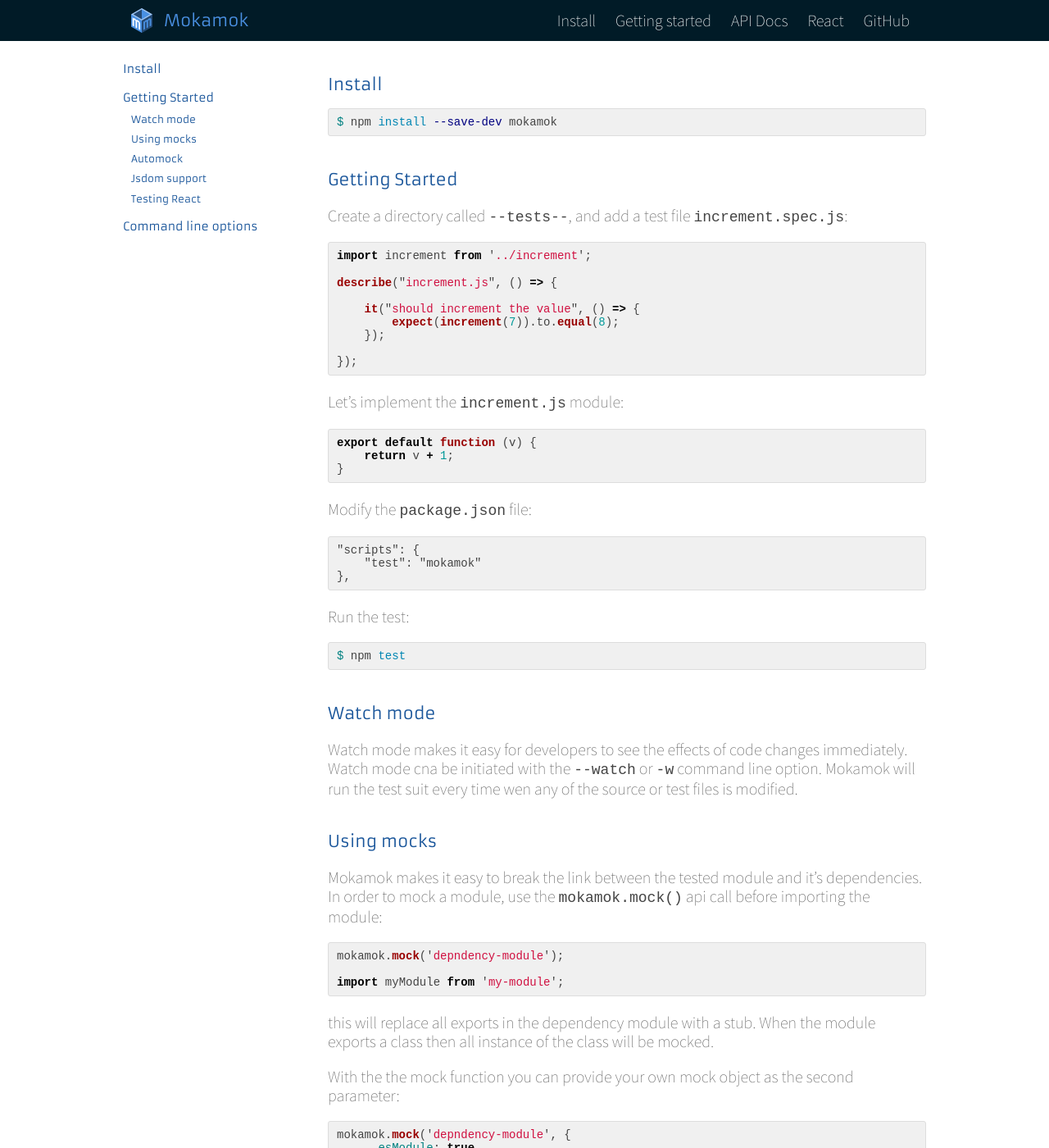
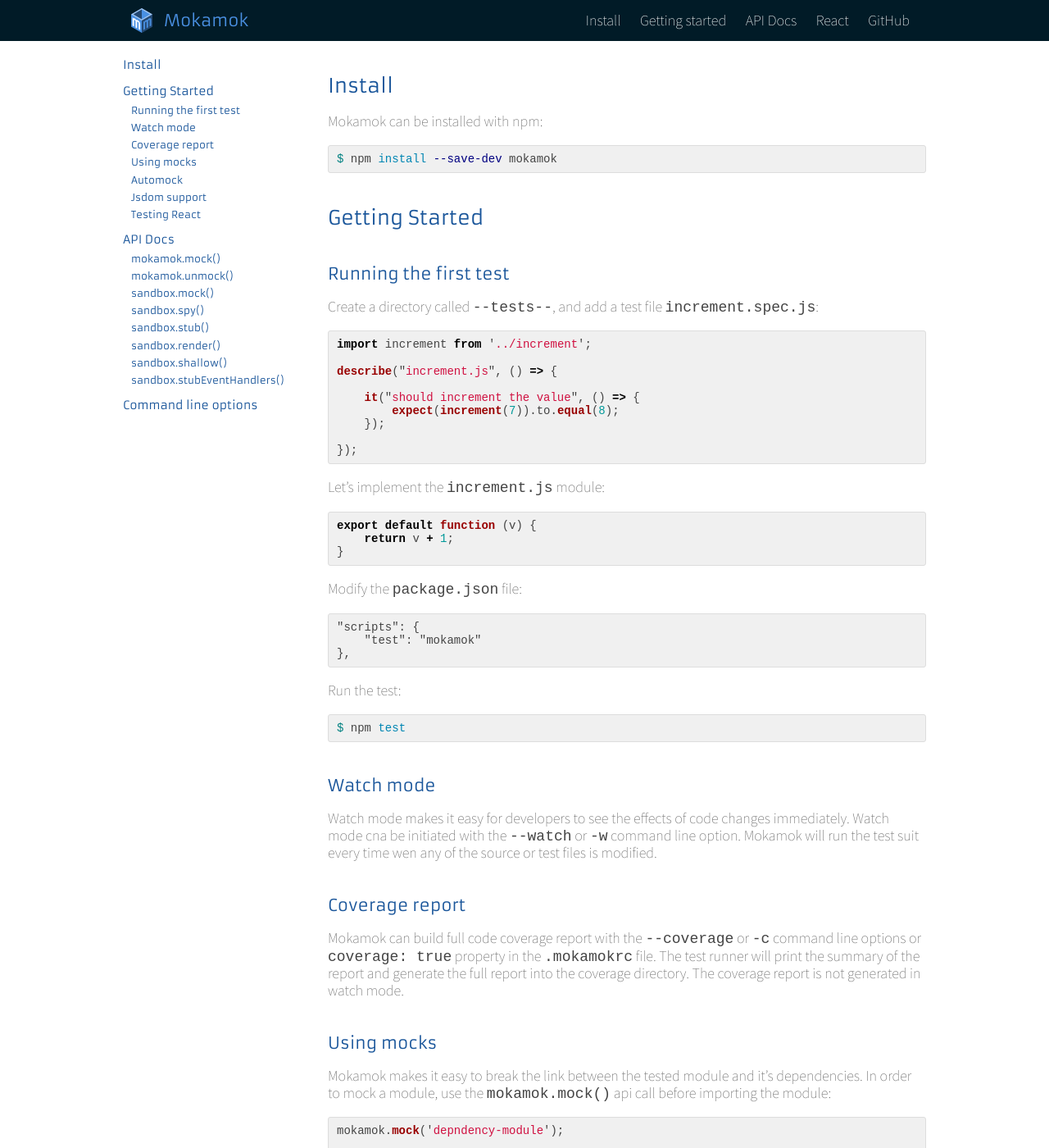
Before and after one commit to ggyorfi/mokamok, a Jekyll site: the page built from docs.md, in a window 1280 px wide and 1400 px high. Shown: the whole window at 82% size. Built offline with Jekyll 4.4.1, drawn with Linux system fonts in a browser that asks for light colours; some of the changed text lies outside the part shown.

Commit message:
Full documentation

````diff
--- a/_includes/header.html
+++ b/_includes/header.html
@@ -5,7 +5,7 @@
             <li><a href="docs.html#install">Install</a></li>
             <li><a href="docs.html#getting-started">Getting started</a></li>
             <li><a href="docs.html#api">API Docs</a></li>
-            <li><a href="docs.html#react">React</a></li>
+            <li><a href="docs.html#testing-react">React</a></li>
             <li><a href="https://github.com/ggyorfi/mokamok">GitHub</a></li>
         </ul>
     </div>
--- a/css/style.scss
+++ b/css/style.scss
@@ -9,7 +9,7 @@
     margin: 0;
     font-family: 'Source Sans Pro', sans-serif;
     font-weight: 300;
-    font-size: 20px;
+    font-size: 18px;
     color: #666;
 }
 
@@ -26,24 +26,27 @@
     position: relative;
 }
 
+strong {
+    font: normal 16px Armata, sans-serif;
+}
+
 a {
     color: #19559A;
     text-decoration: none;
 }
 
 h1, h2, h3, h4, h5 {
+    margin-top: 40px;
     font: normal 24px Armata, sans-serif;
     color: #19559A;
 }
 
 h2 {
     font-size: 20px;
-    margin-top: 40px;
 }
 
 h3, h4, h5 {
-    font-size: 26px;
-    margin-top: 30px;
+    font-size: 16px;
 }
 
 code {
@@ -100,6 +103,12 @@
 
 nav + article {
     margin-left: 250px;
+    padding-bottom: 200px;
+
+    ul {
+        list-style: none;
+        padding-left: 1em;
+    }
 }
 
 .logo {
--- a/docs.md
+++ b/docs.md
@@ -8,24 +8,39 @@
 
 * [Install](#install)
 * [Getting Started](#getting-started)
+    * [Running the first test](running-the-first-test)
     * [Watch mode](#watch-mode)
+    * [Coverage report](#coverage)
     * [Using mocks](#mocks)
     * [Automock](#automock)
     * [Jsdom support](#jsdom)
     * [Testing React](#testing-react)
+* [API Docs](#api)
+    * [mokamok.mock()](#api-sandbox-mock)
+    * [mokamok.unmock()](#api-mokamok-unmock)
+    * [sandbox.mock()](#api-sandbox-mock)
+    * [sandbox.spy()](#api-sandbox-spy)
+    * [sandbox.stub()](#api-sandbox-stub)
+    * [sandbox.render()](#api-mokamok-render)
+    * [sandbox.shallow()](#api-mokamok-shallow)
+    * [sandbox.stubEventHandlers()](#api-mokamok-stu-eEvent-handlers)
 * [Command line options](#cli)
 
 </nav>
 
 <article markdown="1">
 
-## <a name="install" class="anchor"></a>Install
+# <a name="install" class="anchor"></a>Install
+
+Mokamok can be installed with npm:
 
 ```bash
 $ npm install --save-dev mokamok
 ```
 
-## <a name="getting-started" class="anchor"></a>Getting Started
+# <a name="getting-started" class="anchor"></a>Getting Started
+
+## <a name="running-the-first-test" class="anchor"></a>Running the first test
 
 Create a directory called `--tests--`, and add a test file `increment.spec.js`:
 
@@ -70,6 +85,14 @@
 every time wen any of the source or test files is modified.
 
 
+## <a name="coverage" class="anchor"></a>Coverage report
+
+Mokamok can build full code coverage report with the `--coverage` or `-c` command line options
+or `coverage: true` property in the `.mokamokrc` file. The test runner will print the summary
+of the report and generate the full report into the coverage directory. The coverage report is
+not generated in watch mode.
+
+
 ## <a name="mocks" class="anchor"></a>Using mocks
 
 Mokamok makes it easy to break the link between the tested module and it's dependencies. In order
@@ -108,7 +131,8 @@
     expect(depndencyModule.do).to.be.calledWithExactly(param);
 });
 ```
-For more information check the [Sinon](http://sinonjs.org/) documentation.
+Mokamok resets every mocks after each tests. For more information on how to use
+[Sinon](http://sinonjs.org/) check the documentation: <http://sinonjs.org/docs/>
 
 
 ## <a name="automock" class="anchor"></a>Automock
@@ -125,6 +149,154 @@
 
 In the example above every module but `my-module.js` will be mocked automatically.
 
+
+## <a name="jsdom" class="anchor"></a>Jsdom support
+
+Jsdom support can be enabled with the `--jsdom` or `-j` command line options or `jsdom: true`
+property in the `.mokamokrc` file. With jsdom turned on Mokamok makes the browser environment
+available in nodejs. Mokamok resets jsdom after every test.
+
+
+## <a name="testing-react" class="anchor"></a>Testing React
+
+### Setup
+
+Install the `mokamok-react` package:
+
+```bash
+npm install --save-dev mokamok-react
+```
+
+### Rendering react components
+
+React component can be rendered with the `mokamok.render()` API
+call. This function will render all nested components.
+
+```javascript
+import React from 'react';
+import Test from '../test';
+
+let node;
+
+beforeEach(function () {
+    node = mokamok.render(<Test text="React" />);
+});
+```
+
+### Shallow rendering
+
+Shallow rendering lets you render a component "one level deep". With a shallow
+rendered node you can test the top level and the child components but not the children of the
+
+```javascript
+import React from 'react';
+import Test from '../test';
+
+let node;
+
+beforeEach(function () {
+    node = mokamok.shallow(<Test text="React" />);
+});
+```
+
+### Testing the components
+
+You can find elements in rendered component with full
+[jQuery selectors](http://api.jquery.com/category/selectors/) and assert them with
+[cahi-jquery](https://github.com/chaijs/chai-jquery). Shallow rendered component can be
+tested in the exact same way as full rendered ones. The only difference is that on the
+external components only the properties are accessible not the children.
+
+```javascript
+import React from 'react';
+import Test from '../test';
+
+it("should render components", () => {
+    const node = mokamok.render(<Test text="React" />);
+    expect(node.find('>span')).to.have.text('React');
+    expect(node.find('a:first-child')).to.have
+        .attr('href', 'http://github.com/ggyorfi/mokamok');
+});
+```
+
+<!-- TODO:
+
+### Testing event handlers
+
+### Using Ensime
+
+-->
+
+# <a name="api" class="anchor"></a>API Docs
+
+
+## <a name="api-sandbox-mock" class="anchor"></a>mokamok.mock(moduleName, [mock])
+
+Marks the module to be mocked (see: [Using mocks](#mocks))
+
+**Parameters:**
+
+- moduleName : *String* - the name of the module
+- mock : *Object* (optional) - the mock object
+
+
+## <a name="api-mokamok-unmock" class="anchor"></a>mokamok.unmock(moduleName)
+
+Marks the module to not be mocked (see: [Using mocks](#mocks))
+
+**Parameters:**
+
+- moduleName : *String* - the name of the module
+
+
+## <a name="api-sandbox-mock" class="anchor"></a>sandbox.mock(obj)
+
+Sandboxed version of the sinon.mock() api function. (see:
+<a href="http://sinonjs.org/docs/#mocks" target="_blank">Mocks</a> and
+<a href="http://sinonjs.org/docs/#sandbox" target="_blank">Sandboxes</a>).
+
+
+## <a name="api-sandbox-spy" class="anchor"></a>sandbox.spy([myFunc])
+
+Sandboxed version of the sinon.spy() api call. (see:
+<a href="http://sinonjs.org/docs/#spies" target="_blank">Test spies</a> and
+<a href="http://sinonjs.org/docs/#sandbox" target="_blank">Sandboxes</a>).
+
+
+## <a name="api-sandbox-stub" class="anchor"></a>sandbox.stub([object, "method", [func]])
+
+Sandboxed version of the sinon.stub() api call. (see:
+<a href="http://sinonjs.org/docs/#stubs" target="_blank">Test stubs</a> and
+<a href="http://sinonjs.org/docs/#sandbox" target="_blank">Sandboxes</a>).
+
+
+## <a name="api-mokamok-render" class="anchor"></a>sandbox.render(markup)
+
+Renders a React component to full DOM representation. (see: [Testing React](#testing-react))
+
+**Parameters:**
+
+- markup : *JSX* - the rendered React component
+
+
+## <a name="api-mokamok-shallow" class="anchor"></a>sandbox.shallow(markup)
+
+Renders a React component "one level deep". (see: [Testing React](#testing-react))
+
+**Parameters:**
+
+- markup : *JSX* - the rendered React component
+
+
+## <a name="api-mokamok-stub-event-handlers" class="anchor"></a>sandbox.stubEventHandlers(Component)
+
+Stubs all event handler (functions starting with 'on' or 'handle' and followed by an upper case
+letter in a  React component.
+
+**Parameters:**
+
+- Component : *React.Component* - the component class
+
 </article>
 
 </div>
````
